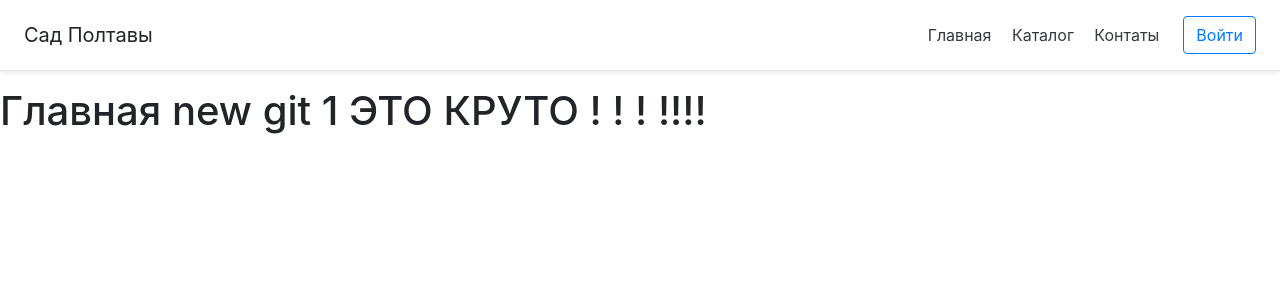
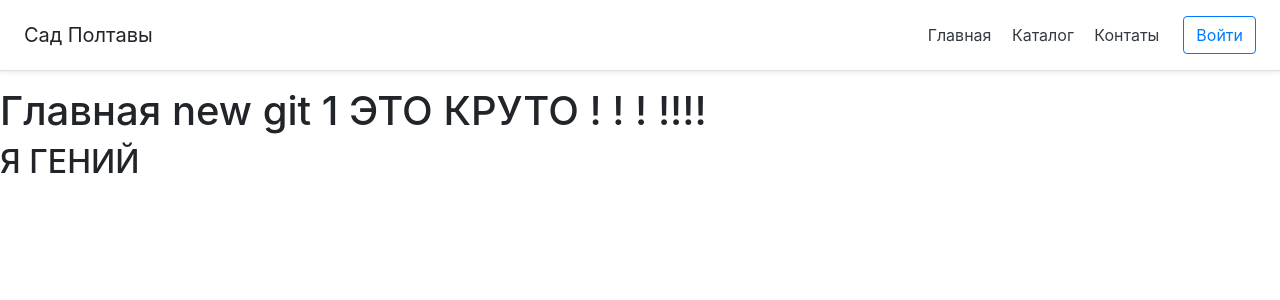
Before and after one commit to allwebbox/poltava, a Django app: page / in a window 1280 px wide. Shown: the top 300 px of the page. Run offline with Django 3.2, Linux system fonts and the light colour scheme; some libraries are stand-ins or nearby versions.

Commit message:
name comit

```diff
--- a/catalog/templates/catalog/index.html
+++ b/catalog/templates/catalog/index.html
@@ -4,4 +4,5 @@
 
 {%block content%}
 <h1>Главная new git 1 ЭТО КРУТО ! !  ! !!!! </h1>
+<h2>Я ГЕНИЙ </h2>
 {%endblock%}
```
